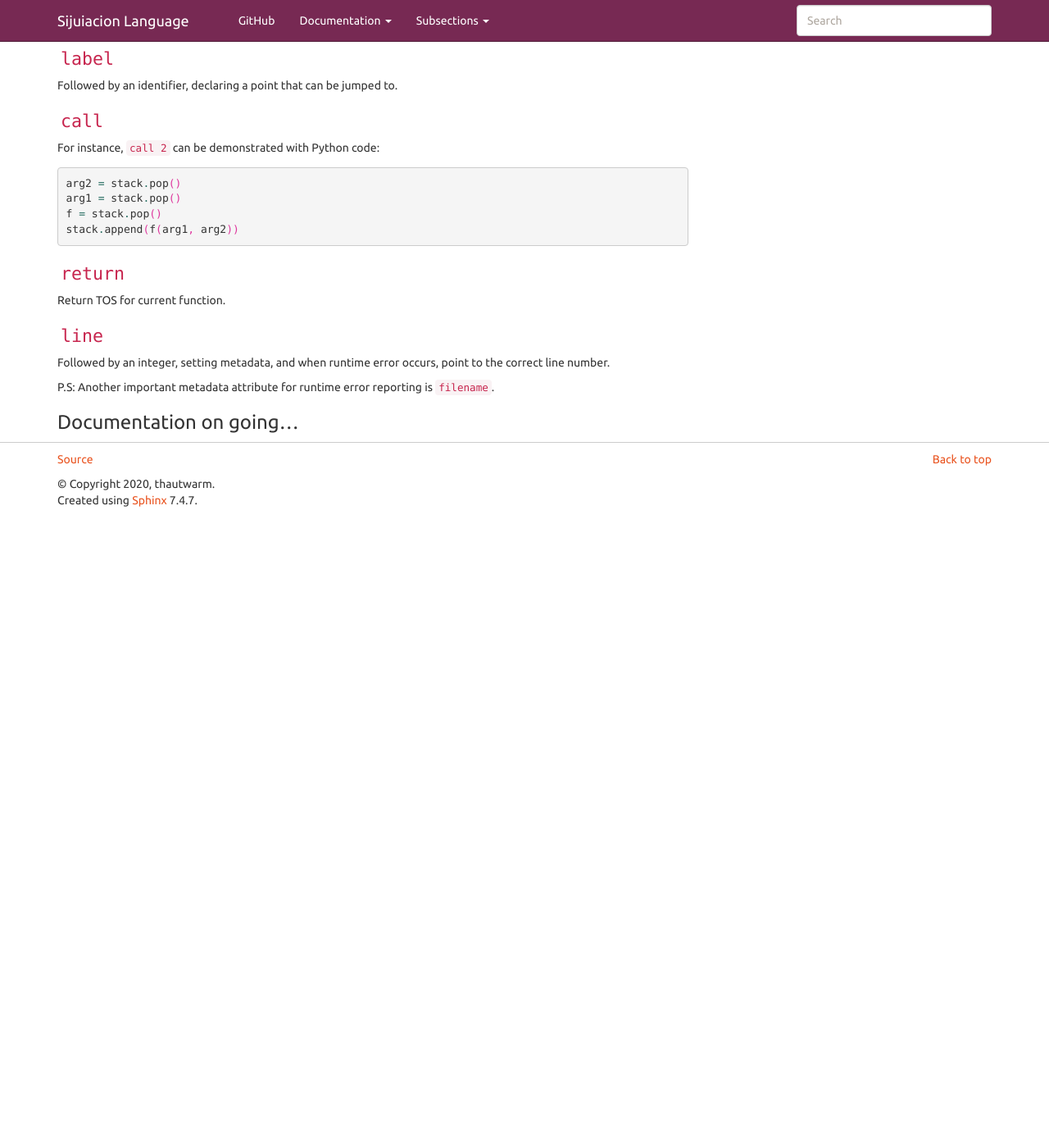
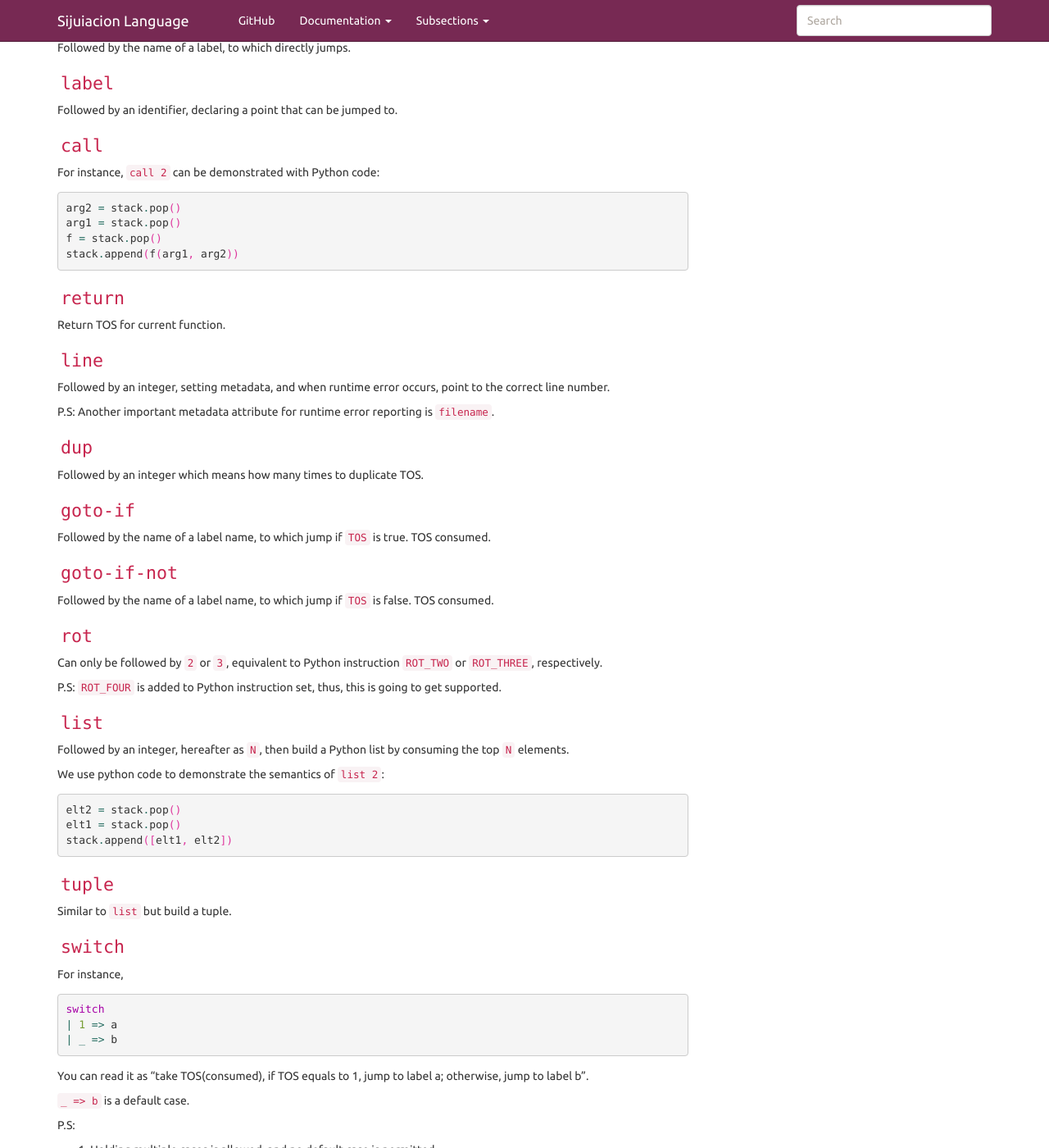
Before and after one commit to RemuLang/sijuiacion-lang, a Sphinx documentation site: the page built from docs/instructions.md, in a window 1280 px wide and 1400 px high, scrolled down 3610 px. Shown: the whole window at 82% size. Built offline with Sphinx 7.4.7, drawn with Linux system fonts in a browser that asks for light colours; before the commit the page ends 4240 px from its top, so only the background shows below that; some of the changed text lies outside the part shown.

Commit message:
doc finished

````diff
--- a/docs/instructions.md
+++ b/docs/instructions.md
@@ -80,7 +80,9 @@
 
 ### Optional attributes
 
-All of [common-attributes](#Attributes) can be placed here, optional.
+Some of [these attributes](#Attributes) can be placed here, all optional.
+
+Attributes `free` and `args` are not allowed in the entry of the file.
 
 
 ## Instruction
@@ -227,5 +229,127 @@
 
 P.S: Another important metadata attribute for runtime error reporting is `filename`.
 
+### `dup`
 
-### Documentation on going...
+Followed by an integer which means how many times to duplicate TOS.
+
+
+### `goto-if`
+
+Followed by the name of a label name, to which jump if `TOS` is true. TOS consumed.
+
+### `goto-if-not`
+
+Followed by the name of a label name, to which jump if `TOS` is false. TOS consumed.
+
+### `rot`
+
+Can only be followed by `2` or `3`, equivalent to Python instruction `ROT_TWO` or `ROT_THREE`, respectively.
+
+P.S: `ROT_FOUR` is added to Python instruction set, thus, this is going to get supported.
+
+### `list`
+
+Followed by an integer, hereafter as `N`, then build a Python list by consuming the top `N` elements.
+
+We use python code to demonstrate the semantics of `list 2`:
+
+```python
+elt2 = stack.pop()
+elt1 = stack.pop()
+stack.append([elt1, elt2])
+```
+
+### `tuple`
+
+Similar to `list` but build a tuple.
+
+### `switch`
+
+For instance,
+```sijuiacion
+switch
+| 1 => a
+| _ => b
+```
+You can read it as "take TOS(consumed), if TOS equals to 1, jump to label a; otherwise, jump to label b".
+
+`_ => b` is a default case.
+
+P.S:
+
+1. Holding multiple cases is allowed, and no default case is permitted.
+2. The first `|` can be omitted.
+
+
+### `defun`
+
+Define a function and place it as TOS.
+
+Firstly, followed by a series of [attributes](#Attributes), where all of those kinds of attributes are allowed here.
+
+Then, followed by a series of instructions enclosed by `{` and `}`.
+
+For instance,
+
+```sijuiacion
+defun {
+    const #0#
+    return
+}
+call 0
+
+defun args [x] {
+    load x
+    return x
+}
+const #1#
+call 1
+
+const #2#
+deref! a
+defun free [a] {
+    deref a
+    return
+}
+call 0
+
+tuple 3
+print
+```
+
+produces `(0, 1, 2)`.
+
+## Attributes
+
+### `document`
+
+Followed by a double-quoted string, representing the documentation of the code object.
+
+### `filename`
+
+Followed by a double-quoted string, representing the definition filename of the code object.
+
+### `free`
+
+Followed by a non-separated list of identifiers, representing the free variables of the code object.
+
+**NOTE**: `defun` only, cannot be used in file entry.
+
+### `args`
+
+Followed by a non-separated list of identifiers, representing the arguments of the code object.
+
+For simplifying our language, only positional arguments are permitted.
+
+Further, you can create helper functions in Python side to access a fuller set of function call functionalities.
+
+**NOTE**: `defun` only, cannot be used in file entry.
+
+### `name`
+
+Followed by a double-quoted string, representing the name of the code object.
+
+### `firstlineno`
+
+Followed by a double-quoted string, representing the first line number of the code object.
````
